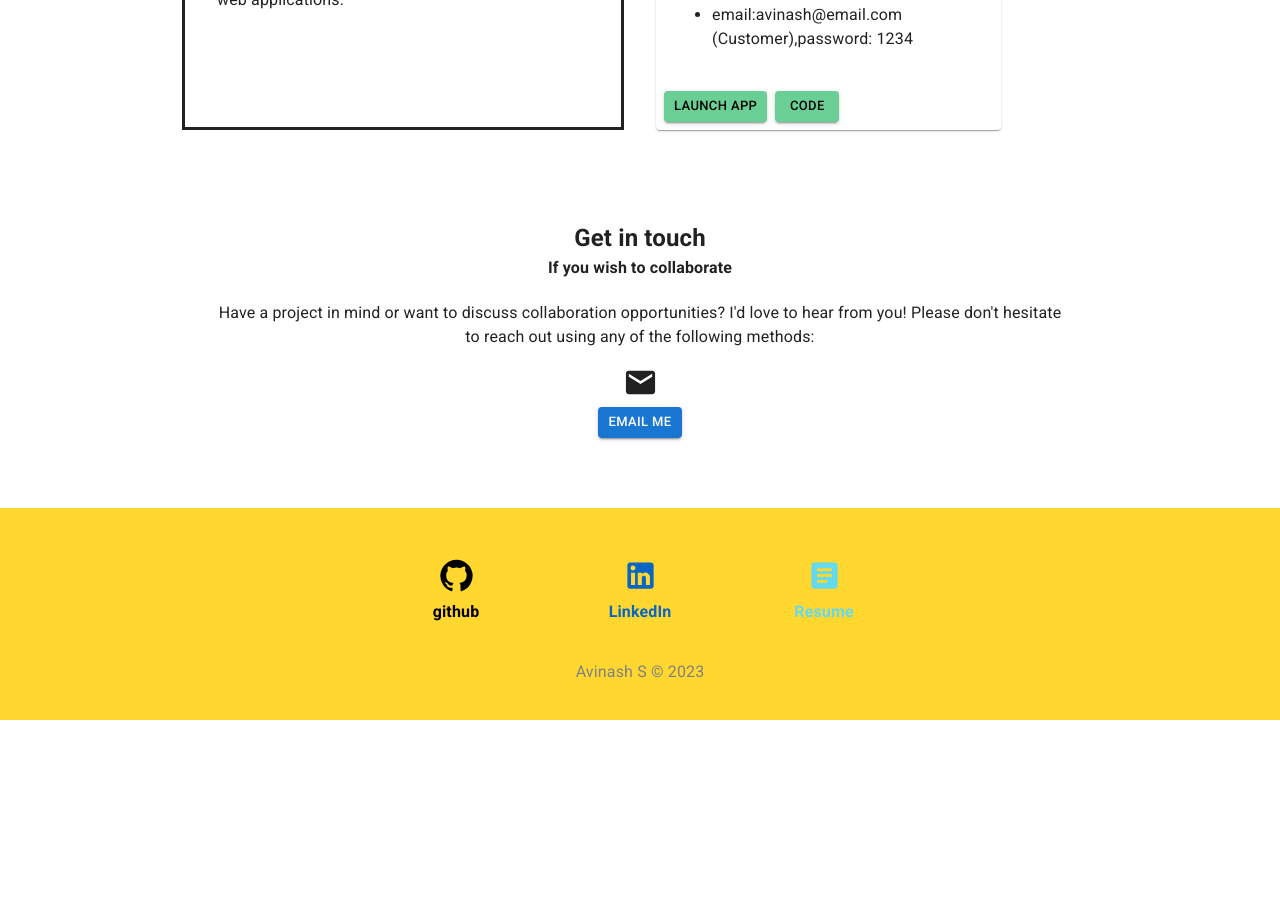
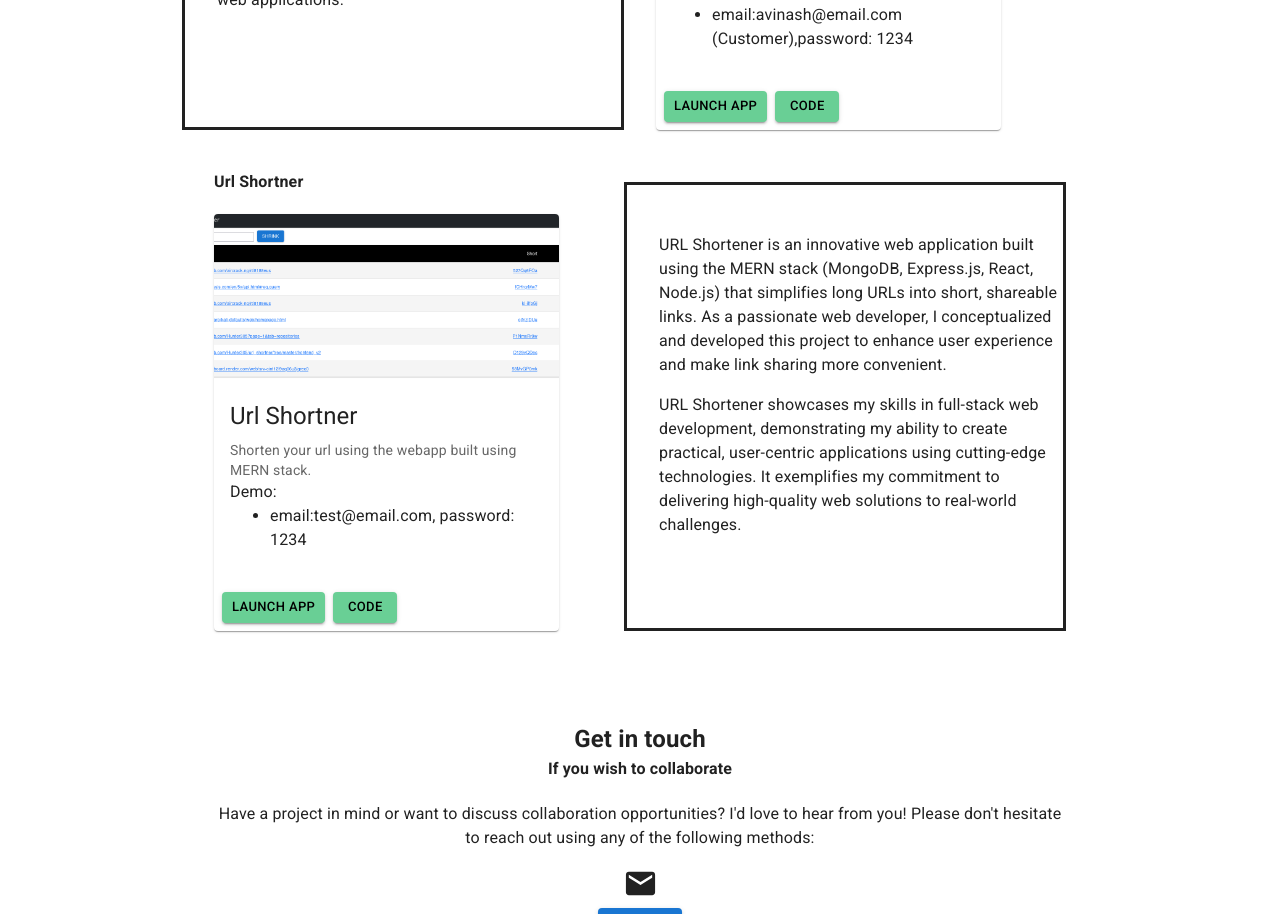
Before and after one commit to Hunter305/portfolio, a React (Vite) app: page / in a window 1280 px wide. Shown: the part 1660-2574 px from the top of the page. Before the commit the page ends 2380 px from the top, so only its background shows below. Built offline with nearby package versions, Linux system fonts and the light colour scheme.

Commit message:
portfolio website 99%

```diff
--- a/src/components/Projects.jsx
+++ b/src/components/Projects.jsx
@@ -10,6 +10,7 @@ import {
 } from "@mui/material";
 import React from "react";
 import procart from "../img/procart.png";
+import urls from "../img/urls.png";
 
 const Projects = () => {
   return (
@@ -114,9 +115,87 @@ const Projects = () => {
           </Grid>
         </Grid>
         {/* this one after creating a new project need to un comment */}
-        {/* <Grid item xs={12}>
-          <p>2nd</p>
-        </Grid> */}
+        <Grid item xs={12}>
+          <h4 style={{ marginBottom: "20px", marginTop: "40px" }}>
+            Url Shortner
+          </h4>
+          <Grid container spacing={4}>
+            <Grid item xs={12} md={6}>
+              <Card sx={{ maxWidth: 345 }}>
+                <CardMedia
+                  sx={{ height: 170 }}
+                  image={urls}
+                  title="url shortner"
+                />
+                <CardContent>
+                  <Typography gutterBottom variant="h5" component="div">
+                    Url Shortner
+                  </Typography>
+                  <Typography variant="body2" color="text.secondary">
+                    Shorten your url using the webapp built using MERN stack.{" "}
+                    <br />
+                  </Typography>
+                  Demo:
+                  <ul style={{ marginTop: "0px" }}>
+                    <li>email:test@email.com, password: 1234</li>
+                  </ul>
+                </CardContent>
+                <CardActions>
+                  <Button
+                    variant="contained"
+                    size="small"
+                    sx={{
+                      backgroundColor: "#69CF95",
+                      color: "#000",
+                      "&:hover": { backgroundColor: "#69CF95" },
+                    }}
+                  >
+                    <a
+                      href="https://delightful-douhua-e5a8b9.netlify.app/"
+                      target="_blank"
+                      style={{ textDecoration: "none", color: "black" }}
+                    >
+                      Launch app
+                    </a>
+                  </Button>
+                  <Button
+                    variant="contained"
+                    size="small"
+                    sx={{
+                      backgroundColor: "#69CF95",
+                      color: "#000",
+                      "&:hover": { backgroundColor: "#69CF95" },
+                    }}
+                  >
+                    <a
+                      href="https://github.com/Hunter305/url_short_frontend/"
+                      target="_blank"
+                      style={{ textDecoration: "none", color: "black" }}
+                    >
+                      Code
+                    </a>
+                  </Button>
+                </CardActions>
+              </Card>
+            </Grid>
+            <Grid item xs={12} md={6} sx={{ border: "solid" }}>
+              <p>
+                URL Shortener is an innovative web application built using the
+                MERN stack (MongoDB, Express.js, React, Node.js) that simplifies
+                long URLs into short, shareable links. As a passionate web
+                developer, I conceptualized and developed this project to
+                enhance user experience and make link sharing more convenient.
+              </p>
+              <p>
+                URL Shortener showcases my skills in full-stack web development,
+                demonstrating my ability to create practical, user-centric
+                applications using cutting-edge technologies. It exemplifies my
+                commitment to delivering high-quality web solutions to
+                real-world challenges.
+              </p>
+            </Grid>
+          </Grid>
+        </Grid>
       </Grid>
     </Container>
   );
```
Also changed, not shown: src/img/urls.png (added).
